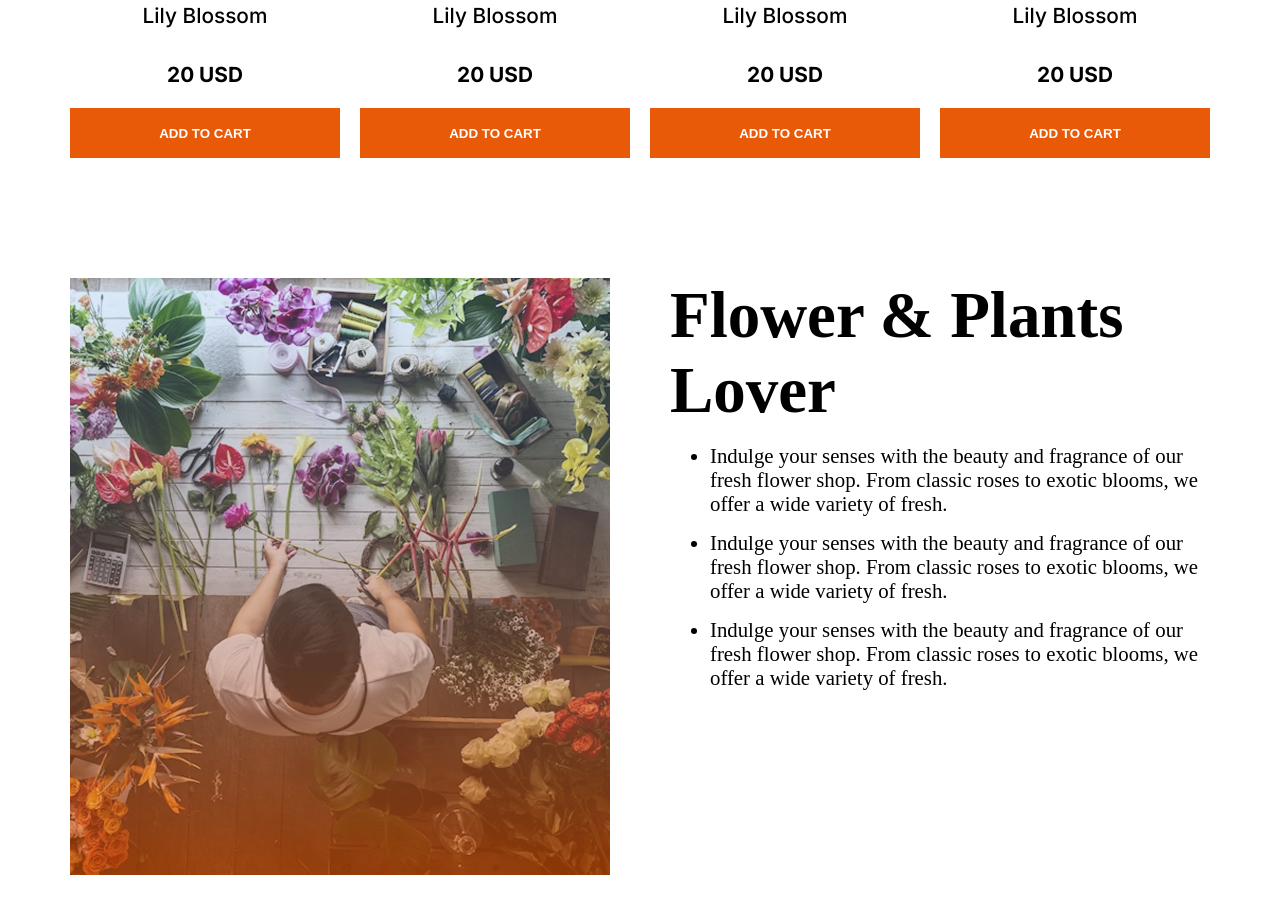
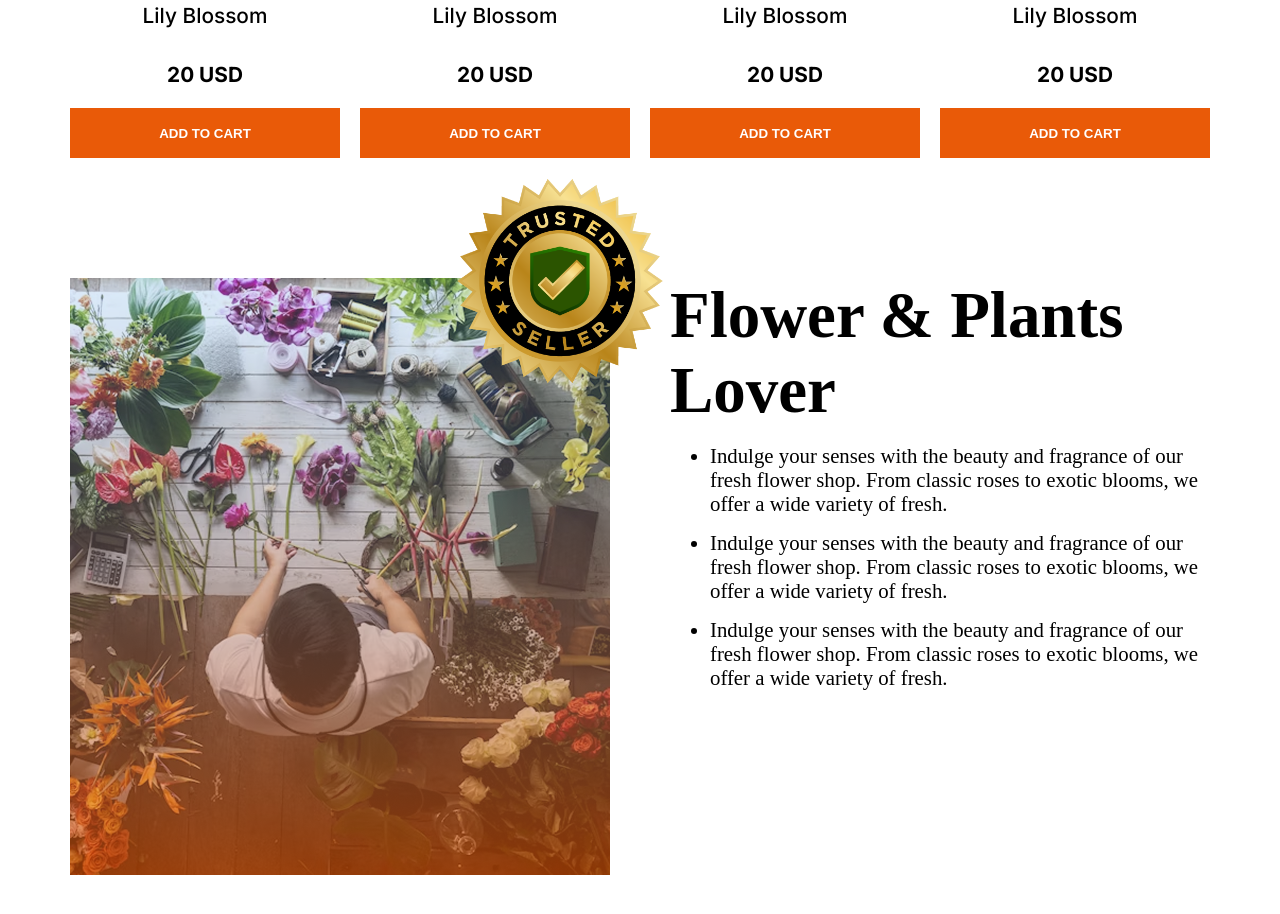
Before and after one commit to nafisfaiyaz-012/assignment-2, a plain HTML site: page index.html in a window 1280 px wide. Shown: the part 1814-2728 px from the top of the page. Drawn offline with Linux system fonts and the light colour scheme.

Commit message:
Trusted plant lover badge added with mobile responsiveness for challenge part

```diff
--- a/index.html
+++ b/index.html
@@ -103,8 +103,9 @@
         </section>
 
         <!-- This is plants lover section -->
-        <section class="container">
+        <section class="parent-plantslover-loverboy container">
             <div class="plants-lover">
+                <img src="./assets/trusted-badge.png" alt="">
                 <div class="loverboy">
                     <img src="./assets/flower-store.png" alt="">
                 </div>
--- a/styles/flower.css
+++ b/styles/flower.css
@@ -157,6 +157,18 @@
 .loverdesc{
     flex: 1;
 }
+.parent-plantslover-loverboy{
+    position: relative;
+
+}
+.plants-lover > img{
+    position: absolute;
+    top: -140px;
+    left: 347px;
+
+    max-width: 286px;
+    max-height: 286px;
+}
 
 @media screen and (max-width: 546px) {
     .container {
@@ -202,4 +214,7 @@
         padding-left: 25px;
         text-align: left;
     }
+    .plants-lover > img{
+    display: none;
 }
+}
```
